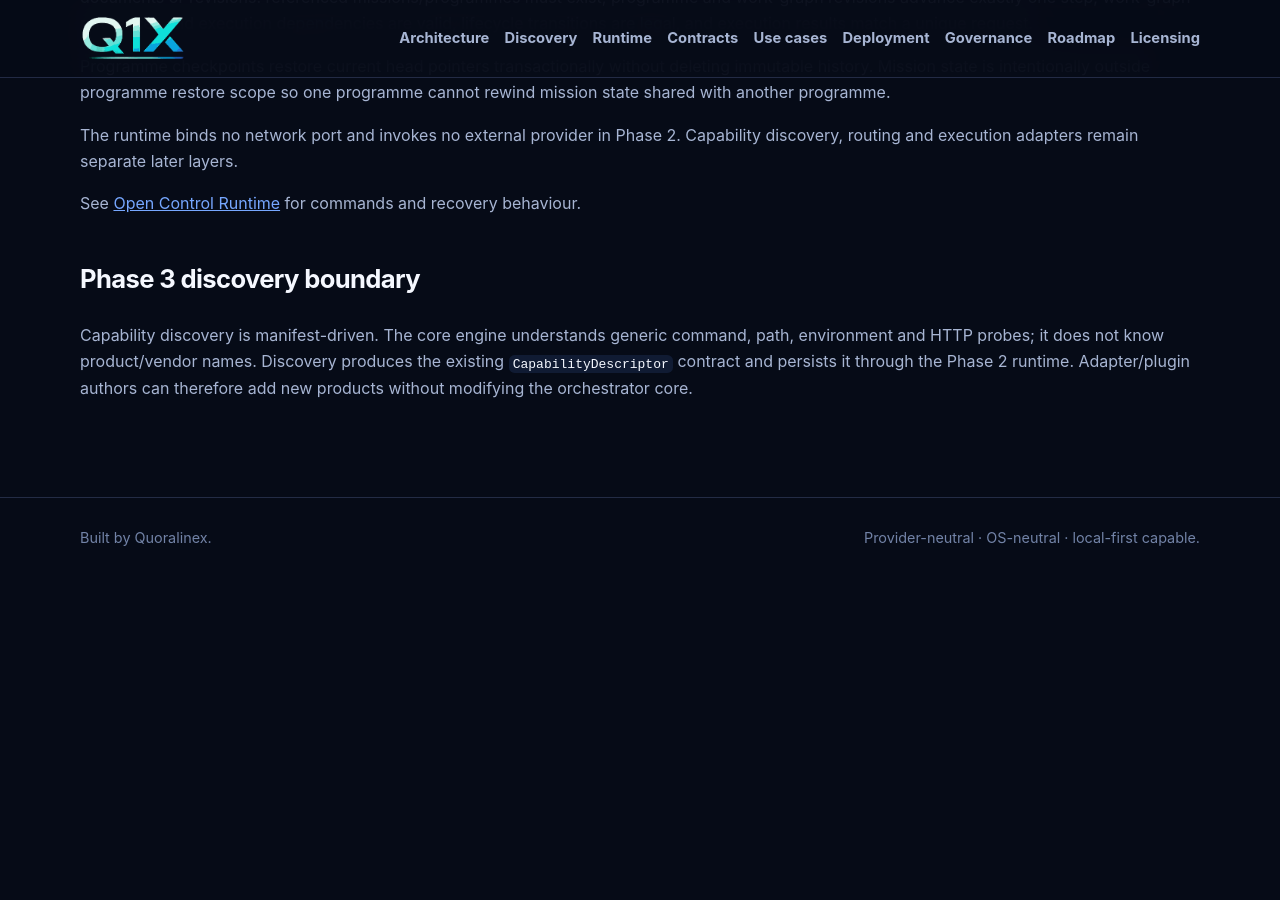
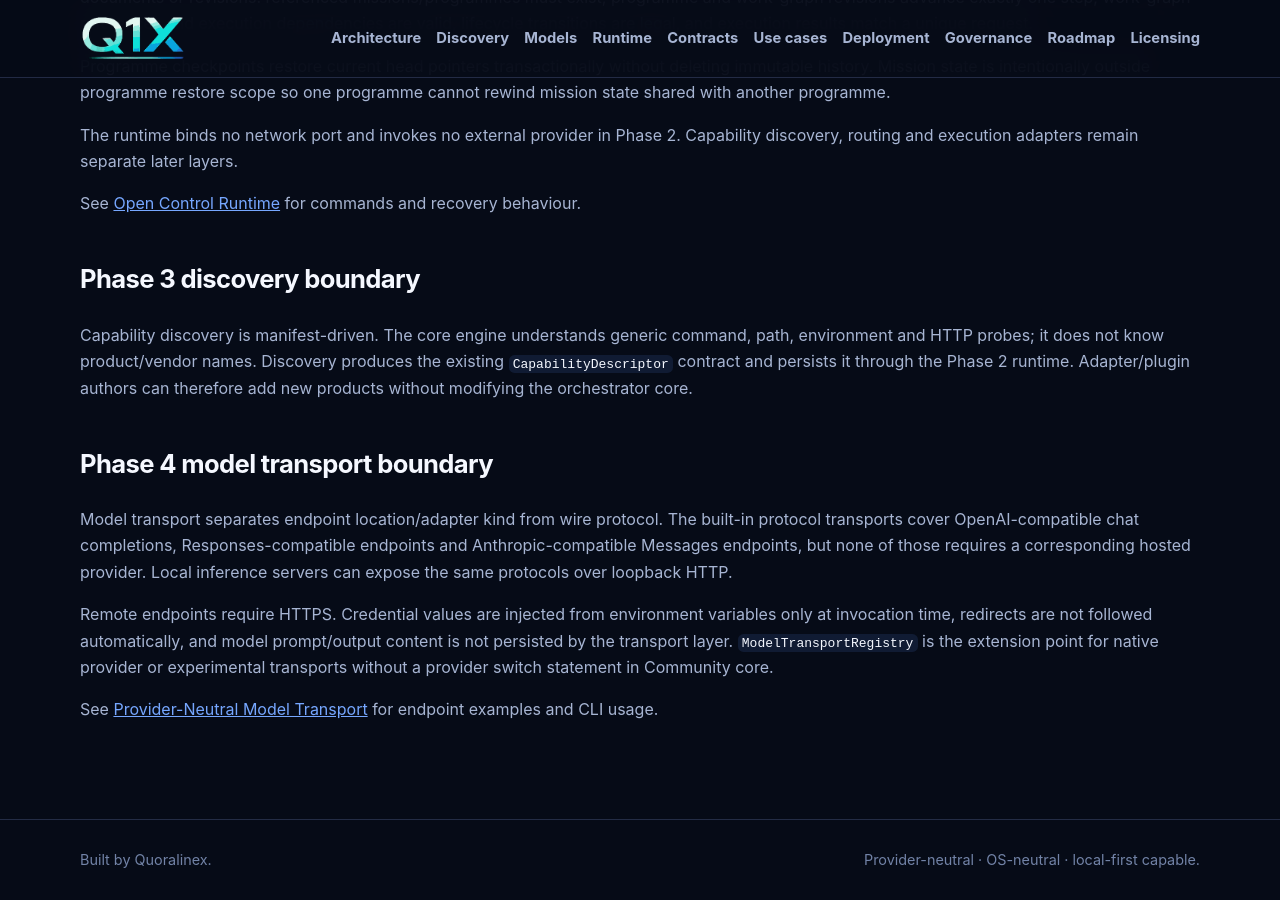
Before and after one commit to Quoralinex/q1x-community-orchestrator, a Jekyll site: the page built from docs/architecture.md, in a window 1280 px wide and 900 px high, scrolled down 942 px. Built offline with Jekyll 4.4.1, drawn with Linux system fonts in a browser that asks for light colours; our own code applies the rules of GitHub Pages for plain Markdown files; before the commit the page ends 1520 px from its top, so only the background shows below that.

Commit message:
docs: complete Phase 4 model transport

```diff
--- a/docs/_layouts/default.html
+++ b/docs/_layouts/default.html
@@ -19,6 +19,7 @@
       <nav class="nav" aria-label="Primary">
         <a href="{{ '/architecture.html' | relative_url }}">Architecture</a>
         <a href="{{ '/discovery.html' | relative_url }}">Discovery</a>
+        <a href="{{ '/model-transport.html' | relative_url }}">Models</a>
         <a href="{{ '/runtime.html' | relative_url }}">Runtime</a>
         <a href="{{ '/contracts.html' | relative_url }}">Contracts</a>
         <a href="{{ '/use-cases.html' | relative_url }}">Use cases</a>
--- a/docs/architecture.md
+++ b/docs/architecture.md
@@ -29,3 +29,11 @@ See [Open Control Runtime](runtime.md) for commands and recovery behaviour.
 ## Phase 3 discovery boundary
 
 Capability discovery is manifest-driven. The core engine understands generic command, path, environment and HTTP probes; it does not know product/vendor names. Discovery produces the existing `CapabilityDescriptor` contract and persists it through the Phase 2 runtime. Adapter/plugin authors can therefore add new products without modifying the orchestrator core.
+
+## Phase 4 model transport boundary
+
+Model transport separates endpoint location/adapter kind from wire protocol. The built-in protocol transports cover OpenAI-compatible chat completions, Responses-compatible endpoints and Anthropic-compatible Messages endpoints, but none of those requires a corresponding hosted provider. Local inference servers can expose the same protocols over loopback HTTP.
+
+Remote endpoints require HTTPS. Credential values are injected from environment variables only at invocation time, redirects are not followed automatically, and model prompt/output content is not persisted by the transport layer. `ModelTransportRegistry` is the extension point for native provider or experimental transports without a provider switch statement in Community core.
+
+See [Provider-Neutral Model Transport](model-transport.md) for endpoint examples and CLI usage.
--- /dev/null
+++ b/examples/model-endpoints/example.model-request.json
@@ -0,0 +1 @@
+{"contractVersion":"1.0.0","id":"model.request.example","endpointId":"endpoint.local-chat","messages":[{"role":"system","content":"Be concise."},{"role":"user","content":"Summarize the mission."}],"temperature":0.2,"maxOutputTokens":256,"createdAt":"2026-09-06T03:30:00Z"}
--- /dev/null
+++ b/examples/model-endpoints/example.model-response.json
@@ -0,0 +1 @@
+{"contractVersion":"1.0.0","id":"model.response.example","requestId":"model.request.example","endpointId":"endpoint.local-chat","outputText":"Example normalized response.","model":"local-model","usage":{"inputTokens":8,"outputTokens":4},"finishReason":"stop","startedAt":"2026-09-06T03:30:00Z","finishedAt":"2026-09-06T03:30:01Z"}
--- /dev/null
+++ b/examples/model-endpoints/hosted-compatible.endpoint.json
@@ -0,0 +1 @@
+{"contractVersion":"1.0.0","id":"endpoint.hosted-example","name":"Hosted credential-reference endpoint","adapterKind":"provider-http","protocol":"openai-chat-completions","url":"https://api.example.invalid/v1/chat/completions","defaultModel":"provider-model","credentials":[{"header":"Authorization","environmentKey":"Q1X_MODEL_API_KEY","prefix":"Bearer "}],"timeoutMs":30000}
--- /dev/null
+++ b/examples/model-endpoints/local-anthropic.endpoint.json
@@ -0,0 +1 @@
+{"contractVersion":"1.0.0","id":"endpoint.local-messages","name":"Local Messages-compatible endpoint","adapterKind":"local-inference","protocol":"anthropic-messages","url":"http://127.0.0.1:1337/v1/messages","defaultModel":"local-model","timeoutMs":30000}
--- /dev/null
+++ b/examples/model-endpoints/local-openai-chat.endpoint.json
@@ -0,0 +1 @@
+{"contractVersion":"1.0.0","id":"endpoint.local-chat","name":"Local chat-compatible endpoint","adapterKind":"local-inference","protocol":"openai-chat-completions","url":"http://127.0.0.1:1234/v1/chat/completions","defaultModel":"local-model","timeoutMs":30000}
--- /dev/null
+++ b/examples/model-endpoints/local-openai-responses.endpoint.json
@@ -0,0 +1 @@
+{"contractVersion":"1.0.0","id":"endpoint.local-responses","name":"Local Responses-compatible endpoint","adapterKind":"local-inference","protocol":"openai-responses","url":"http://127.0.0.1:1234/v1/responses","defaultModel":"local-model","timeoutMs":30000}
```
Also changed, not shown: docs/contracts.md (+4 -2 lines), docs/index.md (+1 -0 lines), docs/model-transport.md (added, +59 -0 lines), docs/roadmap.md (+1 -1 lines), tests/examples.test.mjs (+9 -2 lines), README.md, packages/runtime/README.md.
